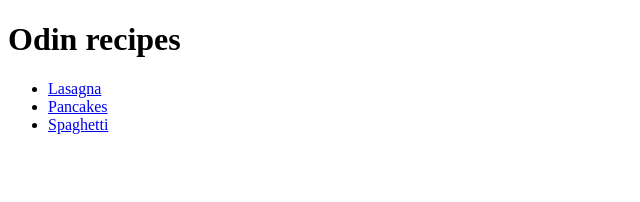
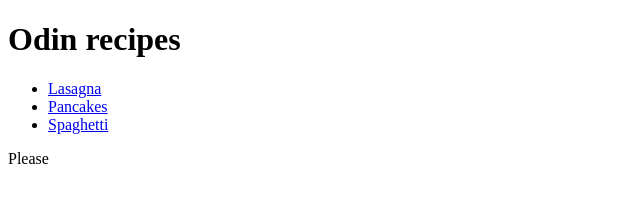
Before and after one commit to kaibue/odin-recipes, a plain HTML site: page index.html in a window 1280 px wide. Shown: the full height of the page, 0-640 px from the left. Drawn offline with Linux system fonts and the light colour scheme.

Commit message:
Added a div element

```diff
--- a/index.html
+++ b/index.html
@@ -13,5 +13,7 @@
         <li> <a href="recipes/spaghetti.html">Spaghetti</a></li>
     </ul>
 
+    <div>Please</div>
+
 </body>
 </html>
```
